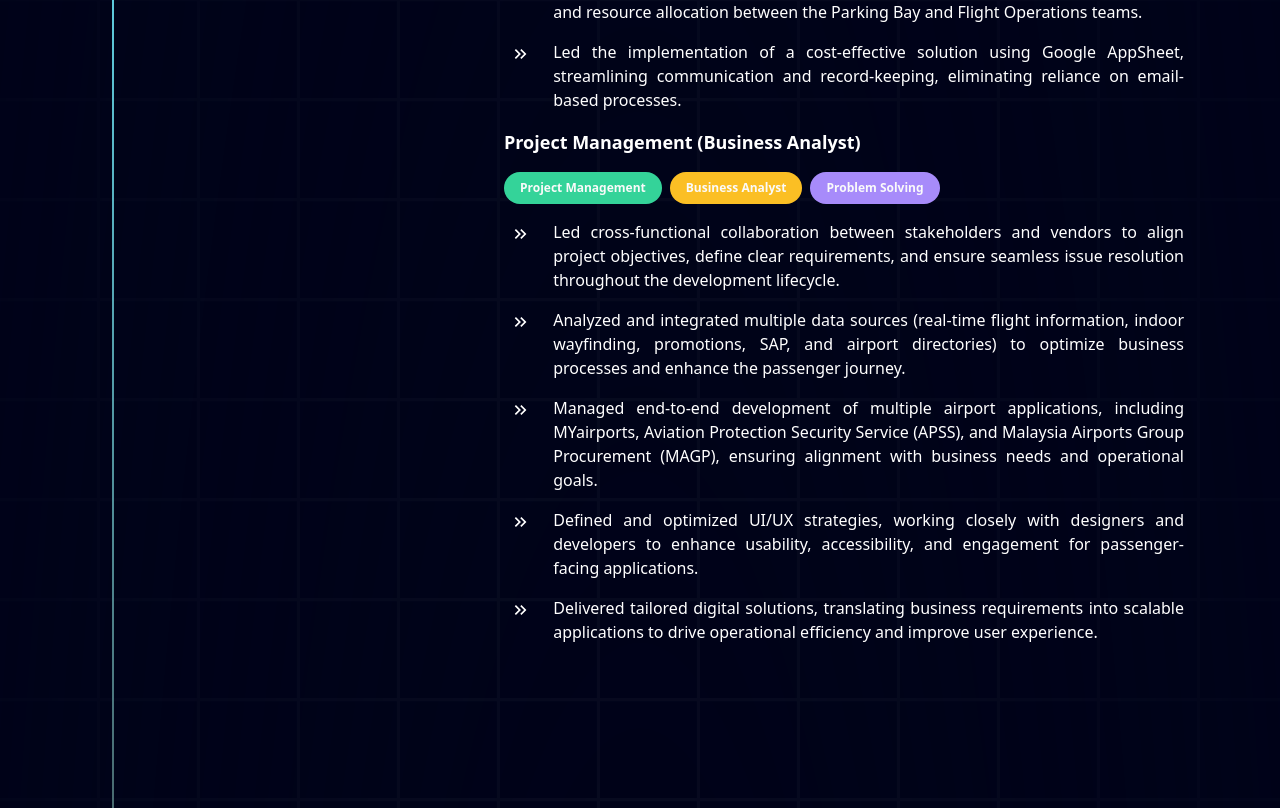
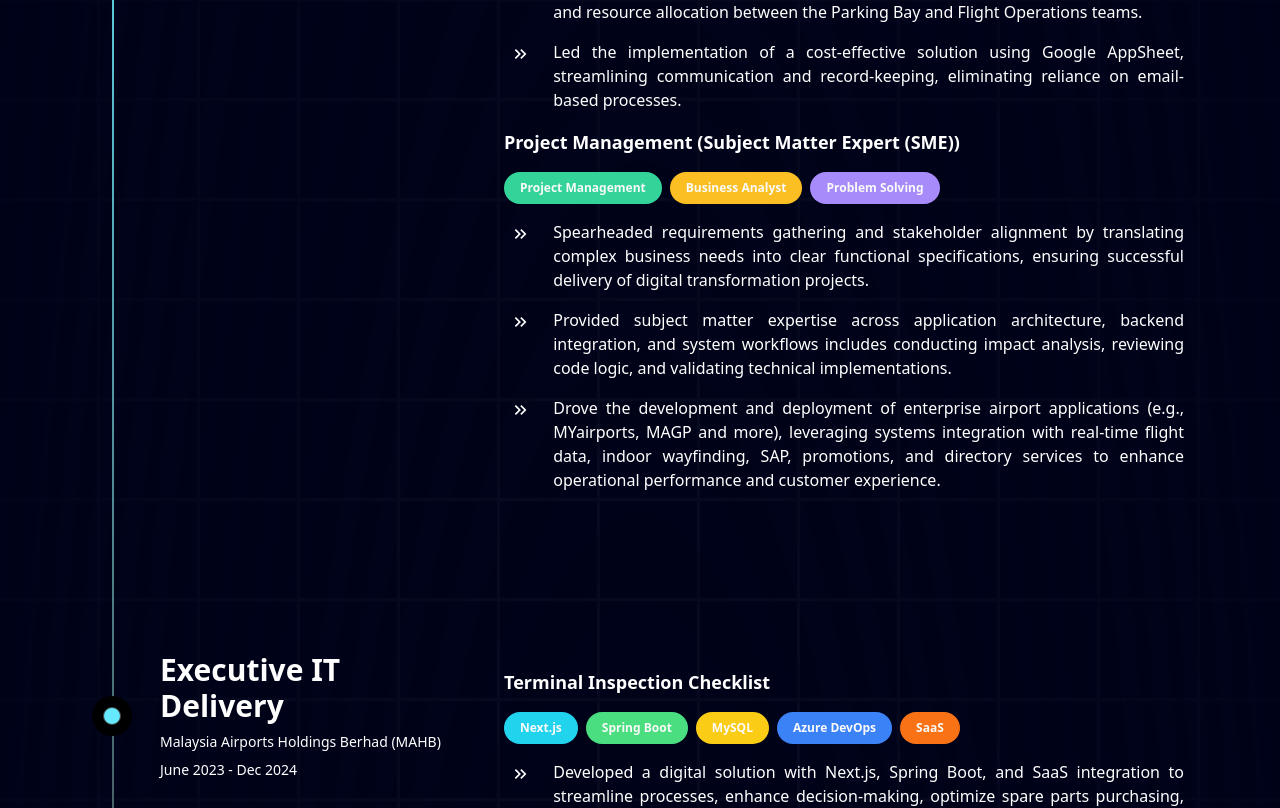
Before and after one commit to Ryukizo79/portfolionextjs, a Next.js app: page / in a window 1280 px wide. Shown: the part 1602-2410 px from the top of the page. Built offline with nearby package versions, Linux system fonts and the light colour scheme.

Commit message:
update resume

```diff
--- a/components/Experiences.tsx
+++ b/components/Experiences.tsx
@@ -11,7 +11,7 @@ const Experiences = () => {
           content: (
             <div className="space-y-4 text-justify">
               <p className="text-white sm:text-lg text-sm font-bold">
-                KUL Slot Coordination (Project Manager)
+                KUL Slot Coordination (Business Analyst)
               </p>
               <div className="flex sm:flex-row flex-col sm:space-x-2 space-x-0 sm:space-y-0 space-y-4 w-full font-bold  text-xs">
                 <div className="flex flex-row space-x-2">
@@ -56,7 +56,7 @@ const Experiences = () => {
               </div> */}
               {/*  */}
               <p className="text-white sm:text-lg text-sm font-bold">
-                Project Management (Business Analyst)
+                Project Management (Subject Matter Expert (SME))
               </p>
               <div className="flex sm:flex-row flex-col sm:space-x-2 space-x-0 sm:space-y-0 space-y-4 w-full font-bold  text-xs">
                 <div className="flex flex-row space-x-2">
@@ -79,31 +79,19 @@ const Experiences = () => {
                 <div className="flex flex-row space-x-4 ">
                   <MdKeyboardDoubleArrowRight  size={20} className="text-white mt-1 w-[5%]" />
                   <p className="text-white sm:text-base text-xs w-[95%]">
-                    Led cross-functional collaboration between stakeholders and vendors to align project objectives, define clear requirements, and ensure seamless issue resolution throughout the development lifecycle.
+                    Spearheaded requirements gathering and stakeholder alignment by translating complex business needs into clear functional specifications, ensuring successful delivery of digital transformation projects.
                   </p>
                 </div>
                 <div className="flex flex-row space-x-4 ">
                   <MdKeyboardDoubleArrowRight size={20} className="text-white mt-1 w-[5%]" />
                   <p className="text-white sm:text-base text-xs w-[95%]">
-                    Analyzed and integrated multiple data sources (real-time flight information, indoor wayfinding, promotions, SAP, and airport directories) to optimize business processes and enhance the passenger journey.
+                    Provided subject matter expertise across application architecture, backend integration, and system workflows includes conducting impact analysis, reviewing code logic, and validating technical implementations.
                   </p>
                 </div>
                 <div className="flex flex-row space-x-4 ">
                   <MdKeyboardDoubleArrowRight size={20} className="text-white mt-1 w-[5%]" />
                   <p className="text-white sm:text-base text-xs w-[95%]">
-                    Managed end-to-end development of multiple airport applications, including MYairports, Aviation Protection Security Service (APSS), and Malaysia Airports Group Procurement (MAGP), ensuring alignment with business needs and operational goals.
-                  </p>
-                </div>
-                <div className="flex flex-row space-x-4 ">
-                  <MdKeyboardDoubleArrowRight size={20} className="text-white mt-1 w-[5%]" />
-                  <p className="text-white sm:text-base text-xs w-[95%]">
-                    Defined and optimized UI/UX strategies, working closely with designers and developers to enhance usability, accessibility, and engagement for passenger-facing applications.
-                  </p>
-                </div>
-                <div className="flex flex-row space-x-4 ">
-                  <MdKeyboardDoubleArrowRight size={20} className="text-white mt-1 w-[5%]" />
-                  <p className="text-white sm:text-base text-xs w-[95%]">
-                    Delivered tailored digital solutions, translating business requirements into scalable applications to drive operational efficiency and improve user experience.
+                    Drove the development and deployment of enterprise airport applications (e.g., MYairports, MAGP and more), leveraging systems integration with real-time flight data, indoor wayfinding, SAP, promotions, and directory services to enhance operational performance and customer experience.
                   </p>
                 </div>
               </div>
```
